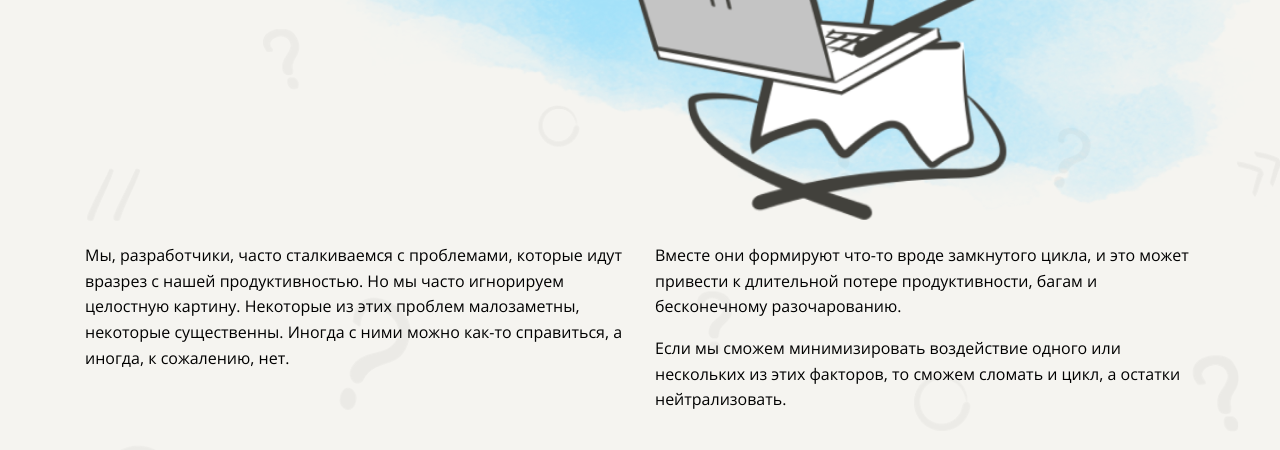
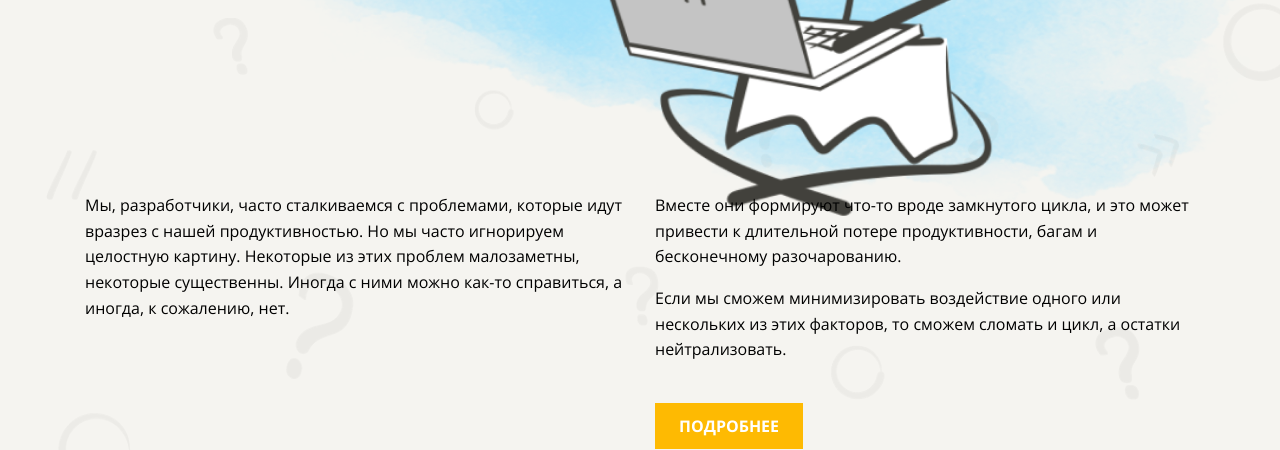
Before and after one commit to igor23samohvalov/layout-designer-project-lvl1, a website: page src/index.html in a window 1280 px wide. Shown: the part 376-826 px from the top of the page. Drawn offline with Linux system fonts and the light colour scheme.

Commit message:
test adjustments #11

```diff
--- a/src/index.html
+++ b/src/index.html
@@ -10,7 +10,7 @@
 </head>
 <body class="m-0">
     <header class="header light-bg">
-        <img class="header-image" src="./assets/images/header-image.png" alt="Header image" height="525px" width="1082.81px">
+        <img class="header-image" src="./assets/images/header-image.png" alt="Header image" height="525px">
         <div class="container relative">
 
             <h1 class="m-0 primary-font">
--- a/src/styles/style.css
+++ b/src/styles/style.css
@@ -108,8 +108,8 @@ section {
 .header::before {
   content: '';
   position: absolute;
-  top: -1%;
-  left: 3%;
+  top: 0;
+  left: 0;
   background-image: url("../assets/images/background.png");
   background-repeat: no-repeat;
   background-size: cover;
@@ -129,7 +129,7 @@ section {
 }
 
 .header-columns {
-  margin-top: 260px;
+  margin-top: 210px;
   column-count: 2;
   column-gap: 30px;
 }
```
